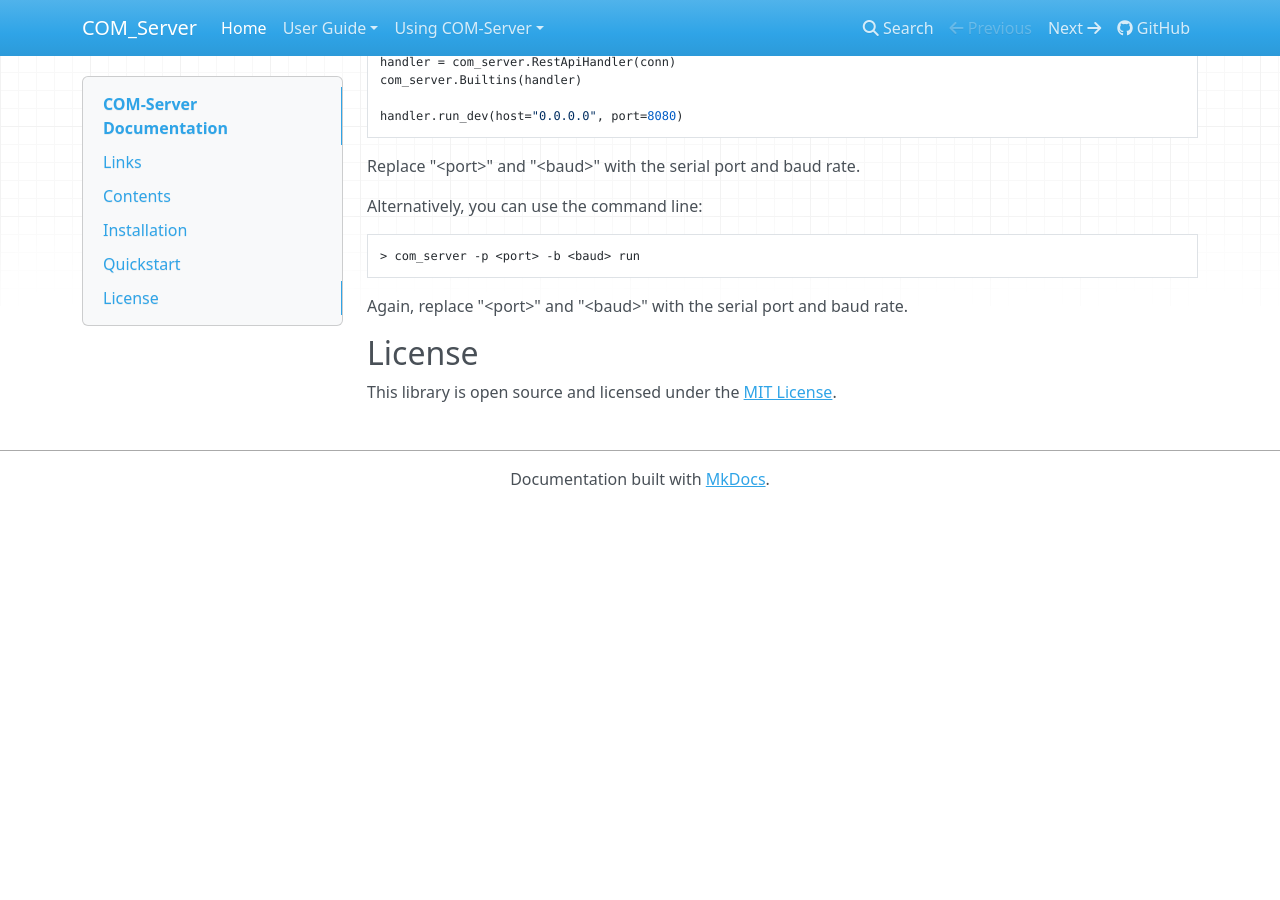
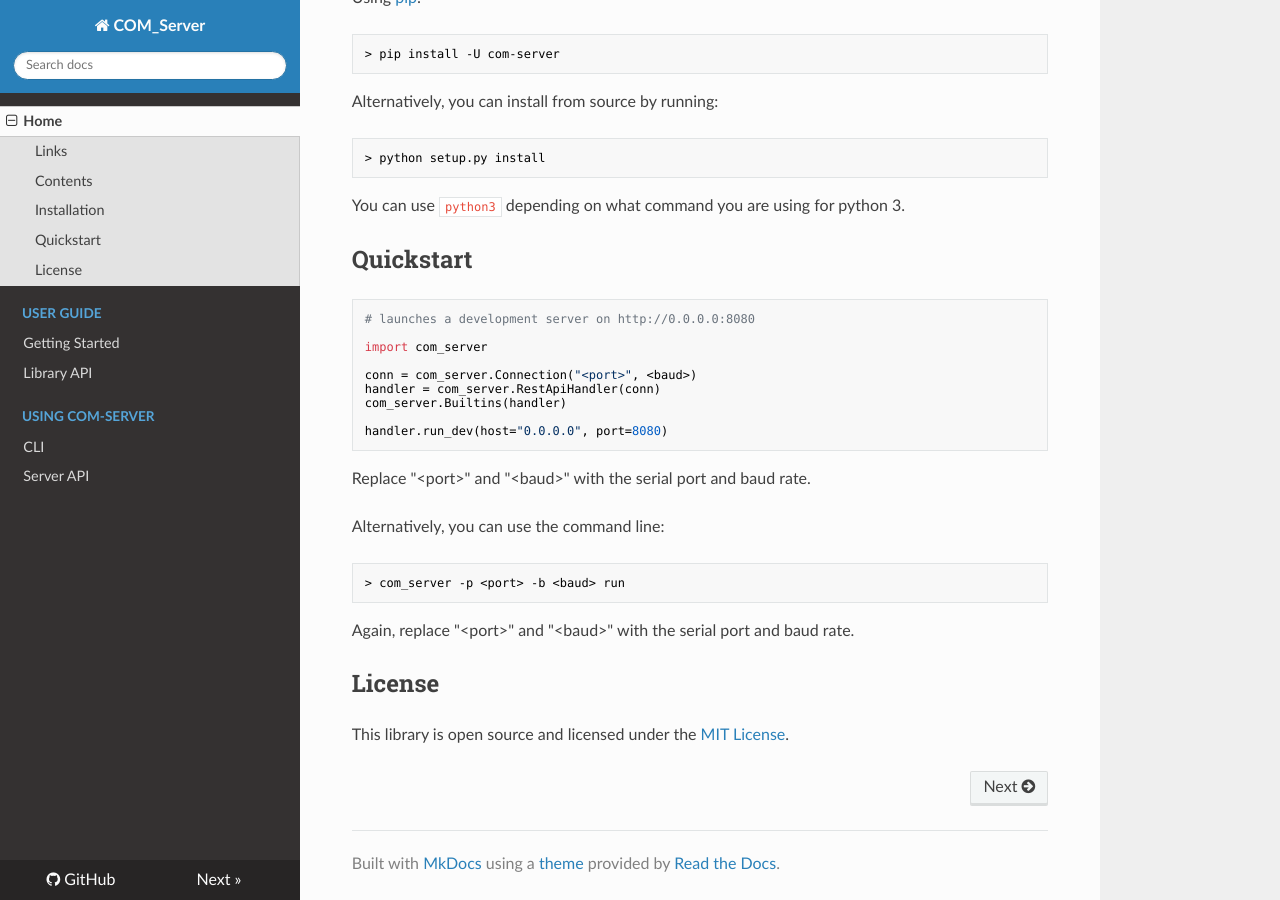
Before and after one commit to jonathanhliu21/COM-Server, an MkDocs documentation site: the page built from docs/index.md, in a window 1280 px wide and 900 px high, scrolled down 1770 px. Built offline with MkDocs 1.6.1, drawn with Linux system fonts in a browser that asks for light colours; nearby versions of some CDN libraries; before the commit the page ends 2277 px from its top, so only the background shows below that.

Commit message:
add theme for readthedocs

```diff
--- a/mkdocs.yml
+++ b/mkdocs.yml
@@ -11,3 +11,8 @@ nav:
   - "Using COM-Server":
     - "CLI": "guide/cli.md"
     - "Server API": "server/server-api.md"
+
+theme:
+  name: readthedocs
+  highlightjs: true
+  locale: en
```
